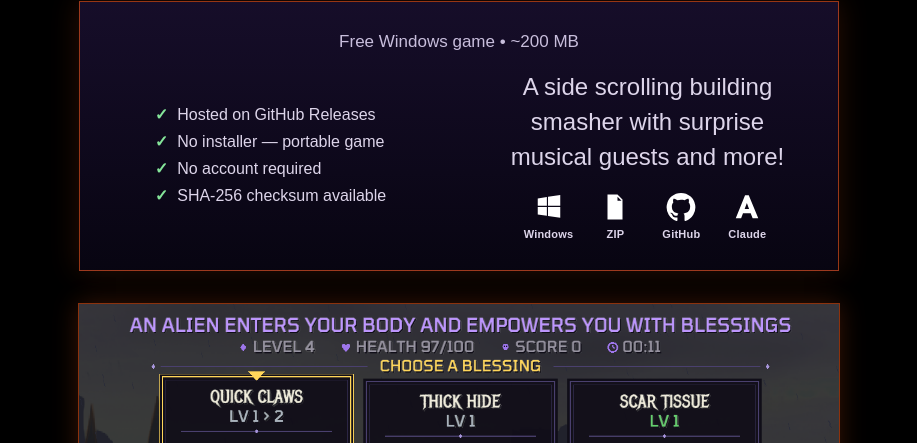
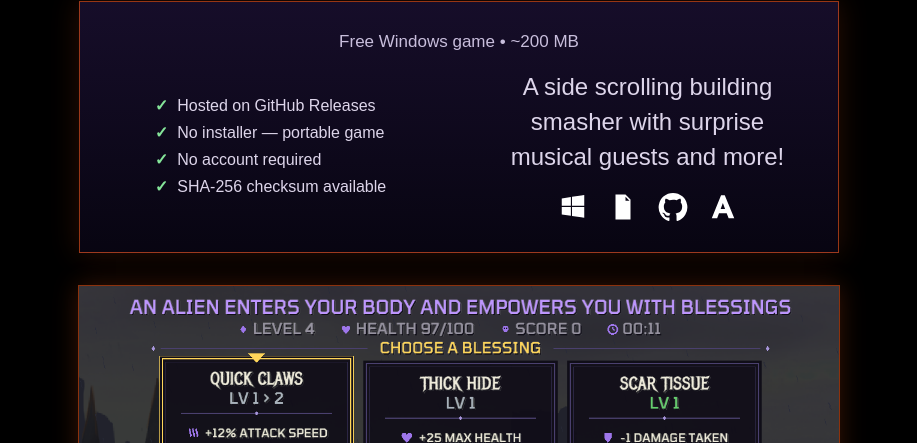
Before and after one commit to aandkh/aandkh.github.io, a plain HTML site: page index.html in a window 1280 px wide. Shown: the part 657-1100 px from the top of the page, without its empty margins (181-1098 px from the left). Drawn offline with Linux system fonts and the light colour scheme.

Commit message:
Show release icons without labels

```diff
--- a/index.html
+++ b/index.html
@@ -20,8 +20,8 @@
     .trust-list li::before { content:"✓"; margin-right:9px; color:#85e59a; font-weight:700; }
     .description-side { text-align:center; }
     .game-description { margin:0; color:#ddd5ea; font-size:clamp(17px,3vw,24px); line-height:1.45; text-align:center; }
-    .release-badges { display:flex; justify-content:center; align-items:flex-start; gap:18px; margin-top:18px; flex-wrap:wrap; }
-    .release-badge { display:inline-flex; flex-direction:column; align-items:center; gap:6px; color:#ddd5ea; text-decoration:none; font-size:11px; font-weight:700; letter-spacing:.02em; min-width:48px; }
+    .release-badges { display:flex; justify-content:center; align-items:center; gap:20px; margin-top:18px; flex-wrap:wrap; }
+    .release-badge { display:inline-flex; align-items:center; justify-content:center; color:#ddd5ea; text-decoration:none; }
     .release-badge svg { width:30px; height:30px; display:block; flex:none; }
     .release-badge:hover { color:#fff; }
     .screenshots { width:100%; overflow-x:auto; overscroll-behavior-x:contain; -webkit-overflow-scrolling:touch; padding:clamp(18px,3vw,32px) 0 28px; scrollbar-color:#ff5b18 #080015; }
@@ -31,8 +31,7 @@
       .info-columns { grid-template-columns:1fr 1fr; gap:16px; }
       .trust-list { font-size:11px; gap:6px; }
       .game-description { font-size:15px; }
-      .release-badges { gap:11px; margin-top:13px; }
-      .release-badge { font-size:9px; min-width:38px; }
+      .release-badges { gap:14px; margin-top:13px; }
       .release-badge svg { width:23px; height:23px; }
     }
   </style>
@@ -57,18 +56,10 @@
         <div class="description-side">
           <p class="game-description">A side scrolling building smasher with surprise musical guests and more!</p>
           <div class="release-badges" aria-label="Release details">
-            <span class="release-badge" title="Windows game">
-              <svg viewBox="0 0 24 24" aria-hidden="true"><path fill="#fff" d="M3 5.1 10.3 4v7H3V5.1Zm8.2-1.25L21 2.4V11h-9.8V3.85ZM3 12h7.3v7L3 17.9V12Zm8.2 0H21v8.6l-9.8-1.45V12Z"/></svg><span>Windows</span>
-            </span>
-            <span class="release-badge" title="ZIP download">
-              <svg viewBox="0 0 24 24" aria-hidden="true"><path fill="#fff" d="M6 2h8l4 4v16H6V2Zm8 1.8V7h3.2L14 3.8ZM10 4h2v2h-2V4Zm2 2h2v2h-2V6Zm-2 2h2v2h-2V8Zm2 2h2v2h-2v-2Zm-2 2h2v2h-2v-2Zm0 3h4v4h-4v-4Zm1 1v2h2v-2h-2Z"/></svg><span>ZIP</span>
-            </span>
-            <a class="release-badge" href="https://github.com/aandkh/aandkh.github.io/releases/tag/v1.1.0" target="_blank" rel="noopener noreferrer" title="View the v1.1.0 release on GitHub">
-              <svg viewBox="0 0 24 24" aria-hidden="true"><path fill="#fff" d="M12 .7a11.5 11.5 0 0 0-3.64 22.41c.58.11.79-.25.79-.56v-2.23c-3.22.7-3.9-1.37-3.9-1.37-.53-1.34-1.29-1.7-1.29-1.7-1.05-.72.08-.71.08-.71 1.17.08 1.78 1.2 1.78 1.2 1.04 1.78 2.72 1.27 3.38.97.1-.75.41-1.27.74-1.56-2.57-.29-5.27-1.28-5.27-5.68 0-1.26.45-2.28 1.19-3.09-.12-.29-.52-1.47.11-3.05 0 0 .97-.31 3.16 1.18A11 11 0 0 1 12 6.12c.98 0 1.96.13 2.87.39 2.19-1.49 3.16-1.18 3.16-1.18.63 1.58.23 2.76.11 3.05.74.81 1.19 1.83 1.19 3.09 0 4.41-2.71 5.38-5.29 5.67.42.36.79 1.07.79 2.16v3.25c0 .31.21.67.8.56A11.5 11.5 0 0 0 12 .7Z"/></svg><span>GitHub</span>
-            </a>
-            <a class="release-badge" href="https://www.anthropic.com/claude/fable" target="_blank" rel="noopener noreferrer" title="Built with Claude">
-              <svg viewBox="0 0 24 24" aria-hidden="true"><path fill="#fff" d="M13.4 2.5 21 21h-4.5l-1.55-4H8.8l-1.5 4H3L10.45 2.5h2.95Zm.25 11.05L11.9 8.7l-1.78 4.85h3.53Z"/></svg><span>Claude</span>
-            </a>
+            <span class="release-badge" title="Windows game" aria-label="Windows game"><svg viewBox="0 0 24 24" aria-hidden="true"><path fill="#fff" d="M3 5.1 10.3 4v7H3V5.1Zm8.2-1.25L21 2.4V11h-9.8V3.85ZM3 12h7.3v7L3 17.9V12Zm8.2 0H21v8.6l-9.8-1.45V12Z"/></svg></span>
+            <span class="release-badge" title="ZIP download" aria-label="ZIP download"><svg viewBox="0 0 24 24" aria-hidden="true"><path fill="#fff" d="M6 2h8l4 4v16H6V2Zm8 1.8V7h3.2L14 3.8ZM10 4h2v2h-2V4Zm2 2h2v2h-2V6Zm-2 2h2v2h-2V8Zm2 2h2v2h-2v-2Zm-2 2h2v2h-2v-2Zm0 3h4v4h-4v-4Zm1 1v2h2v-2h-2Z"/></svg></span>
+            <a class="release-badge" href="https://github.com/aandkh/aandkh.github.io/releases/tag/v1.1.0" target="_blank" rel="noopener noreferrer" title="View the v1.1.0 release on GitHub" aria-label="GitHub Release"><svg viewBox="0 0 24 24" aria-hidden="true"><path fill="#fff" d="M12 .7a11.5 11.5 0 0 0-3.64 22.41c.58.11.79-.25.79-.56v-2.23c-3.22.7-3.9-1.37-3.9-1.37-.53-1.34-1.29-1.7-1.29-1.7-1.05-.72.08-.71.08-.71 1.17.08 1.78 1.2 1.78 1.2 1.04 1.78 2.72 1.27 3.38.97.1-.75.41-1.27.74-1.56-2.57-.29-5.27-1.28-5.27-5.68 0-1.26.45-2.28 1.19-3.09-.12-.29-.52-1.47.11-3.05 0 0 .97-.31 3.16 1.18A11 11 0 0 1 12 6.12c.98 0 1.96.13 2.87.39 2.19-1.49 3.16-1.18 3.16-1.18.63 1.58.23 2.76.11 3.05.74.81 1.19 1.83 1.19 3.09 0 4.41-2.71 5.38-5.29 5.67.42.36.79 1.07.79 2.16v3.25c0 .31.21.67.8.56A11.5 11.5 0 0 0 12 .7Z"/></svg></a>
+            <a class="release-badge" href="https://www.anthropic.com/claude/fable" target="_blank" rel="noopener noreferrer" title="Built with Claude" aria-label="Built with Claude"><svg viewBox="0 0 24 24" aria-hidden="true"><path fill="#fff" d="M13.4 2.5 21 21h-4.5l-1.55-4H8.8l-1.5 4H3L10.45 2.5h2.95Zm.25 11.05L11.9 8.7l-1.78 4.85h3.53Z"/></svg></a>
           </div>
         </div>
       </div>
```
